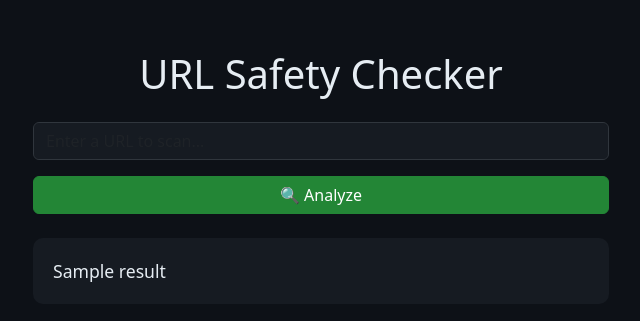
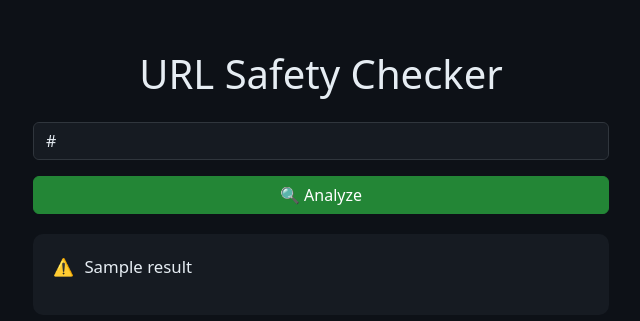
Before and after one commit to main5equence/url_safety_checker, a Flask app: template templates/index.html in a window 1280 px wide. Shown: the top 321 px of the page, without its empty margins (319-959 px from the left). Run offline with Flask 3, Linux system fonts and the light colour scheme; the template is opened without the code that fills it: most values are stand-ins (such as "Sample title", 1, 10 or a date in 2020); some libraries are stand-ins or nearby versions.

Commit message:
update3
update3

```diff
--- a/app.py
+++ b/app.py
@@ -7,6 +7,7 @@ suspicious_words = ["login", "verify", "update", "secure", "paypal", "bank", "al
 @app.route("/", methods=["GET", "POST"])
 def index():
     result = None
+    url = ''
     if request.method == "POST":
         url = request.form["url"]
 
@@ -24,7 +25,7 @@ def index():
         else:
             result = "🚨 Warning!\n" + "\n".join(assessment)
 
-    return render_template("index.html", result=result)
+    return render_template("index.html", result=result, url=url)
 
 if __name__ == "__main__":
     import os
--- a/templates/index.html
+++ b/templates/index.html
@@ -28,7 +28,15 @@
       padding: 20px;
       border-radius: 10px;
       margin-top: 20px;
-        font-size: 1.1em;
+      font-size: 1.05em;
+    }
+    ul {
+      list-style: none;
+      padding-left: 0;
+    }
+    li::before {
+      content: "⚠️ ";
+      margin-right: 6px;
     }
   </style>
 </head>
@@ -36,18 +44,21 @@
   <div class="container text-center">
     <h1 class="mb-4"><i class="bi bi-shield-lock"></i> URL Safety Checker</h1>
     <form method="POST">
-        <input type="text" name="url" class="form-control mb-3" placeholder="Enter a URL to scan..." required>
+      <input type="text" name="url" class="form-control mb-3" placeholder="Enter a URL to scan..." required value="{{ url or '' }}">
       <button type="submit" class="btn btn-success w-100">🔍 Analyze</button>
     </form>
 
     {% if result %}
-        <div class="result text-start mt-4">
-          {{ result | safe }}
+      <div class="result text-start">
+        <ul>
+          {% for line in result.split('\n') %}
+            <li>{{ line|safe }}</li>
+          {% endfor %}
+        </ul>
       </div>
     {% endif %}
   </div>
 
-    <script src="https://cdn.jsdelivr.net/npm/bootstrap-icons@1.10.5/font/bootstrap-icons.js"></script>
   <script src="https://cdn.jsdelivr.net/npm/bootstrap@5.3.2/dist/js/bootstrap.bundle.min.js"></script>
 </body>
 </html>
```
Lines whose indentation alone changed are shown as unchanged.
